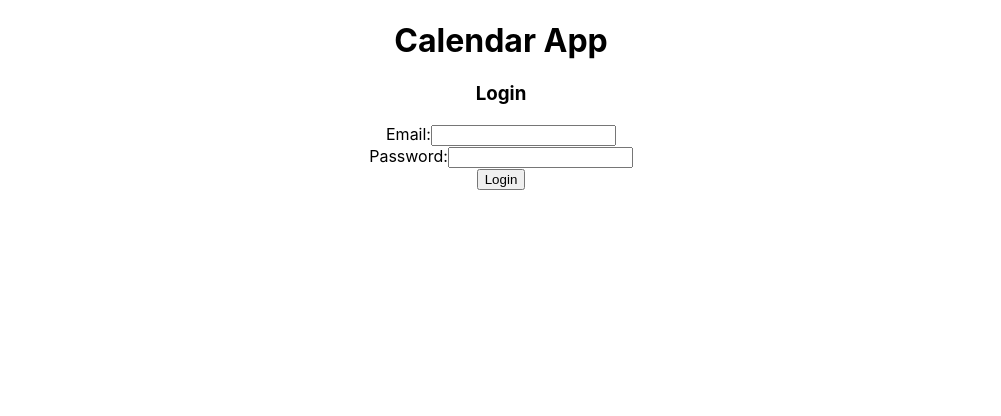
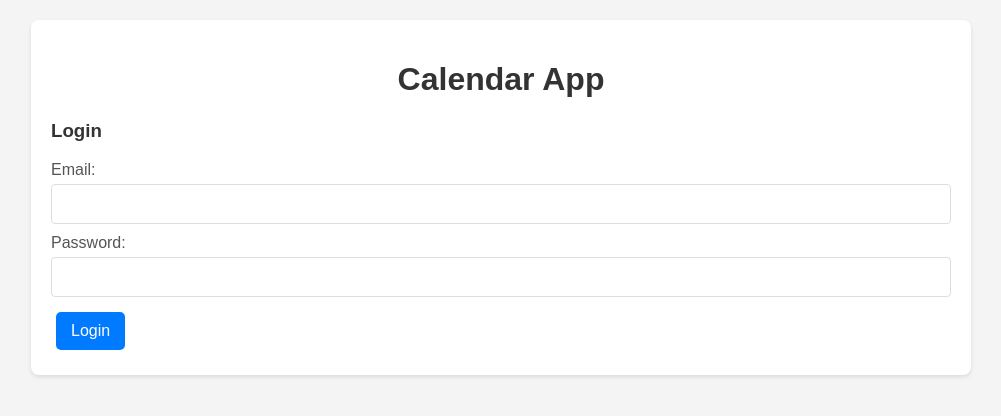
Before and after one commit to carlosramonDev/calendarIA, a React (Create React App) app in the folder frontend/: page /login in a window 1280 px wide. Shown: the top 416 px of the page, without its empty margins (139-1140 px from the left). Built offline with nearby package versions, Linux system fonts and the light colour scheme.

Commit message:
feat: Improve UI/UX with basic styling

```diff
--- a/frontend/src/App.css
+++ b/frontend/src/App.css
@@ -1,38 +1,112 @@
+body {
+  font-family: Arial, sans-serif;
+  margin: 0;
+  padding: 0;
+  background-color: #f4f4f4;
+}
+
 .App {
+  max-width: 900px;
+  margin: 20px auto;
+  padding: 20px;
+  background-color: #fff;
+  border-radius: 8px;
+  box-shadow: 0 2px 4px rgba(0, 0, 0, 0.1);
+}
+
+h1 {
+  color: #333;
   text-align: center;
 }
 
-.App-logo {
-  height: 40vmin;
-  pointer-events: none;
+button {
+  background-color: #007bff;
+  color: white;
+  border: none;
+  padding: 10px 15px;
+  border-radius: 5px;
+  cursor: pointer;
+  font-size: 16px;
+  margin: 5px;
 }
 
-@media (prefers-reduced-motion: no-preference) {
-  .App-logo {
-    animation: App-logo-spin infinite 20s linear;
-  }
+button:hover {
+  background-color: #0056b3;
 }
 
-.App-header {
-  background-color: #282c34;
-  min-height: 100vh;
-  display: flex;
-  flex-direction: column;
-  align-items: center;
-  justify-content: center;
-  font-size: calc(10px + 2vmin);
-  color: white;
+form div {
+  margin-bottom: 10px;
 }
 
-.App-link {
-  color: #61dafb;
+form label {
+  display: block;
+  margin-bottom: 5px;
+  color: #555;
 }
 
-@keyframes App-logo-spin {
-  from {
-    transform: rotate(0deg);
-  }
-  to {
-    transform: rotate(360deg);
-  }
+form input[type="text"],
+form input[type="email"],
+form input[type="password"],
+form input[type="datetime-local"],
+form textarea {
+  width: calc(100% - 22px);
+  padding: 10px;
+  border: 1px solid #ddd;
+  border-radius: 4px;
+  font-size: 16px;
 }
+
+form textarea {
+  resize: vertical;
+  min-height: 60px;
+}
+
+/* Calendar Component Styling */
+.calendar-header {
+  display: flex;
+  justify-content: space-between;
+  align-items: center;
+  margin-bottom: 20px;
+}
+
+.calendar-header h3 {
+  margin: 0;
+  color: #333;
+}
+
+.calendar-grid {
+  display: grid;
+  grid-template-columns: repeat(7, 1fr);
+  gap: 5px;
+}
+
+.day-cell {
+  padding: 10px;
+  border: 1px solid #eee;
+  border-radius: 4px;
+  background-color: #f9f9f9;
+  min-height: 80px;
+  text-align: left;
+  font-size: 14px;
+}
+
+.day-cell.current-month {
+  background-color: #e9e9e9;
+}
+
+.day-cell.today {
+  border: 2px solid #007bff;
+  background-color: #e0f7fa;
+}
+
+.event-item {
+  background-color: #007bff;
+  color: white;
+  padding: 3px 5px;
+  border-radius: 3px;
+  margin-top: 5px;
+  font-size: 12px;
+  overflow: hidden;
+  white-space: nowrap;
+  text-overflow: ellipsis;
+}
--- a/frontend/src/index.css
+++ b/frontend/src/index.css
@@ -1,10 +1,10 @@
 body {
   margin: 0;
-  font-family: -apple-system, BlinkMacSystemFont, 'Segoe UI', 'Roboto', 'Oxygen',
-    'Ubuntu', 'Cantarell', 'Fira Sans', 'Droid Sans', 'Helvetica Neue',
-    sans-serif;
+  font-family: 'Arial', sans-serif;
   -webkit-font-smoothing: antialiased;
   -moz-osx-font-smoothing: grayscale;
+  background-color: #f0f2f5;
+  color: #333;
 }
 
 code {
```
Also changed, not shown: 1 other file (tests, documents, lock files or other folders).
